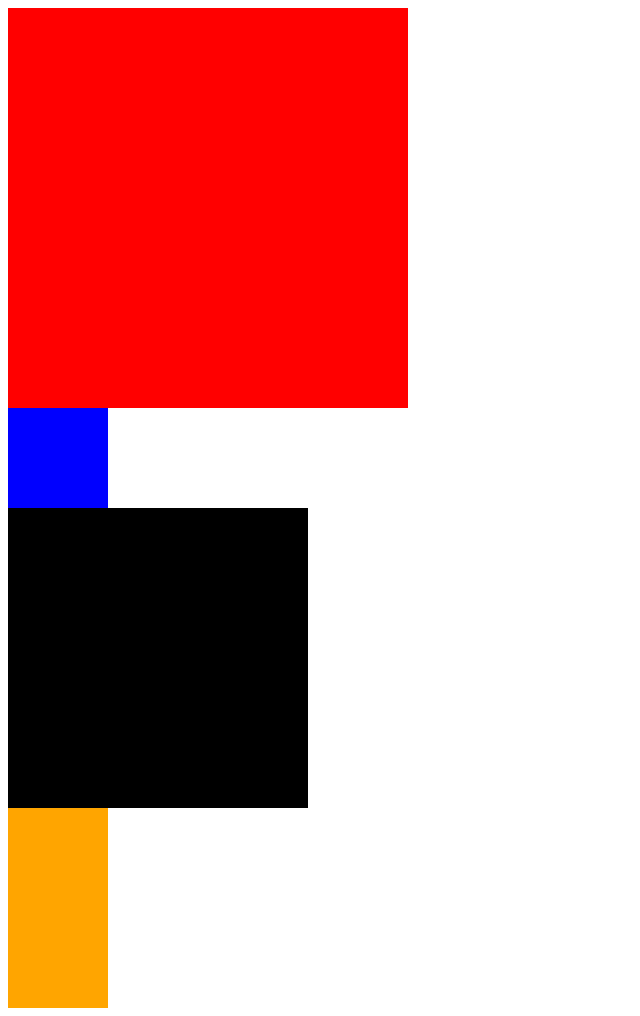
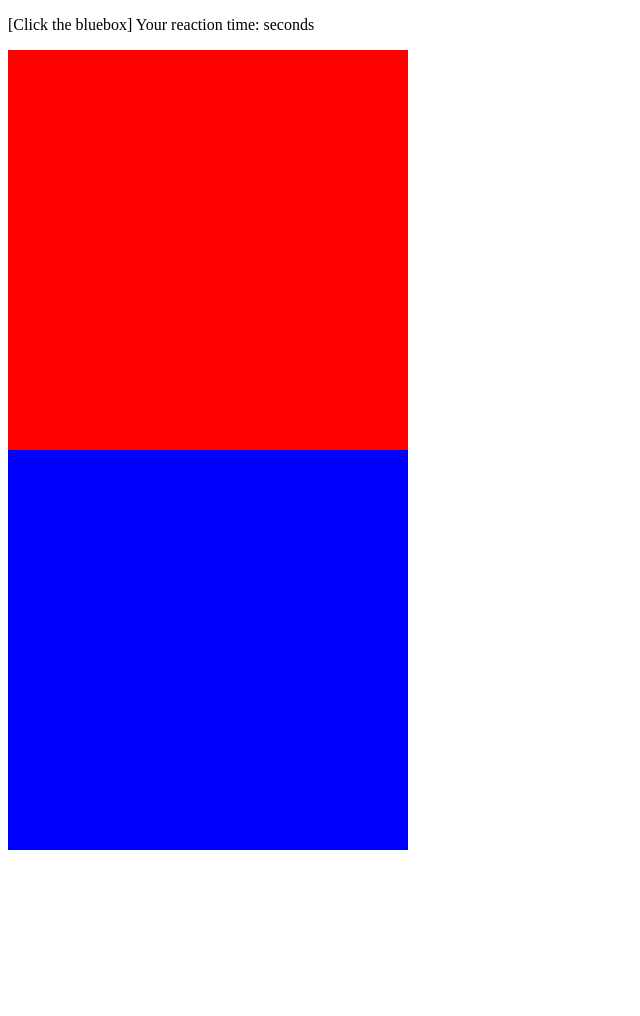
Before and after one commit to 16961714b/Udemy, a plain HTML site: page My Websites/3. JavaScript/reactiontester2.html in a window 1280 px wide. Shown: the whole page, without its empty margins (0-640 px from the left). After the commit the page ends 858 px from the top, so only its background shows below. Drawn offline with Linux system fonts and the light colour scheme.

Commit message:
modified reactiontester2.html

```diff
--- a/My Websites/3. JavaScript/reactiontester2.html
+++ b/My Websites/3. JavaScript/reactiontester2.html
@@ -19,28 +19,9 @@
 
 		#bluebox {
 
-			height:100px;
-			width:100px;
+			height:400px;
+			width:400px;
 			background-color:blue;
-			display:none;
-
-		}
-
-		#blackbox {
-
-			height:300px;
-			width:300px;
-			background-color:black;
-			display:none;
-
-		}
-
-		#orangebox {
-
-			height:200px;
-			width:100px;
-			background-color:orange;
-			display:none;
 
 		}
 
@@ -50,84 +31,50 @@
 
 <body>
 
+	<p>[Click the bluebox] Your reaction time: <span id="time"></span> seconds</p>
+
 	<div id="redbox"></div>
 
 	<div id="bluebox"></div>
 
-	<div id="blackbox"></div>
-
-	<div id="orangebox"></div>
-
 	<script type="text/javascript">
 
-		/* */
+		// Date. function; Date.now() counts the number of milliseconds since the epoch (a date back in 1970s; not Unix timestamp)
 
-		// disappear the redbox with a click of the mouse
+		alert(Date.now());
 
-		document.getElementById("redbox").onclick=function() {
+		// we can measure how far two times are apart by comparing the date between two timestamps;
 
-			document.getElementById("redbox").style.display="none";
+		var clickedTime; var createdTime; var reactionTime;
 
-		}
-
-		// you can also use this. instead of the whole code in the first line
-
-		document.getElementById("bluebox").onclick=function() {
-
-			this.style.display="none";
-
-		}
-
-
-/* comment out blocks of JavaScript code in these exercises since it won't necessarily display correctly in the browser */
-
-
-		// function setTimeout will cause the elements to appear after a timespan; e.g. 3000 (miliseconds) = 3 seconds
-
-		setTimeout(function() {
-
-			alert("testDone");
-
-		}, 3000);
-
-		// make the hidden blackbox reappear after 2 seconds
-		// a standard way to display elements is with "block";
-
-		setTimeout(function() {
-
-			document.getElementById("blackbox").style.display="block";
-
-		}, 2000);
-
-		// make the hidden orangebox reappear after random time between 0-5 seconds
-
-		var time=Math.random();
-
-		time=time*5000;
-
-		setTimeout(function() {
-
-			document.getElementById("orangebox").style.display="block";
-
-		}, time);
-
-		// make the bluebox reappear repeatedly after random number of seconds
+		Date.now();
 
 		function makeBox() {
 
+			// createdTime - the timestamp when the redbox appears
+			createdTime=Date.now();
+
 			var time=Math.random();
 
-			time=time*3000;
+			time=time*5000;
 
 			setTimeout(function() {
 
-				document.getElementById("bluebox").style.display="block";
+				document.getElementById("redbox").style.display="block";
 
 			}, time);
 
 		}
 
-		document.getElementById("bluebox").onclick=function() {
+		document.getElementById("redbox").onclick=function() {
+
+			// clickedTime - sets the value of the timestamp when the redbox is clicked
+
+			clickedTime=Date.now();
+
+			reactionTime=(clickedTime-createdTime)/1000;
+
+			alert(reactionTime);
 
 			this.style.display="none";
 
@@ -137,6 +84,48 @@
 
 		makeBox();
 
+
+
+		// this code is for bluebox
+
+		var clickedTime; var createdTime; var reactionTime
+
+		function makeBox() {
+
+			var time=Math.random();
+
+			time=time*2000;
+
+			setTimeout(function() {
+
+				document.getElementById("bluebox").style.display="block";
+
+				createdTime=Date.now();
+
+			}, time);
+
+		}
+
+		document.getElementById("bluebox").onclick=function() {
+
+			clickedTime=Date.now();
+
+			reactionTime=(clickedTime-createdTime)/1000;
+
+			document.getElementById("time").innerHTML=reactionTime;
+
+			this.style.display="none";
+
+			makeBox();
+
+		}
+
+		makeBox();
+
+
+
+
+
 	</script>
 
 </body>
```
